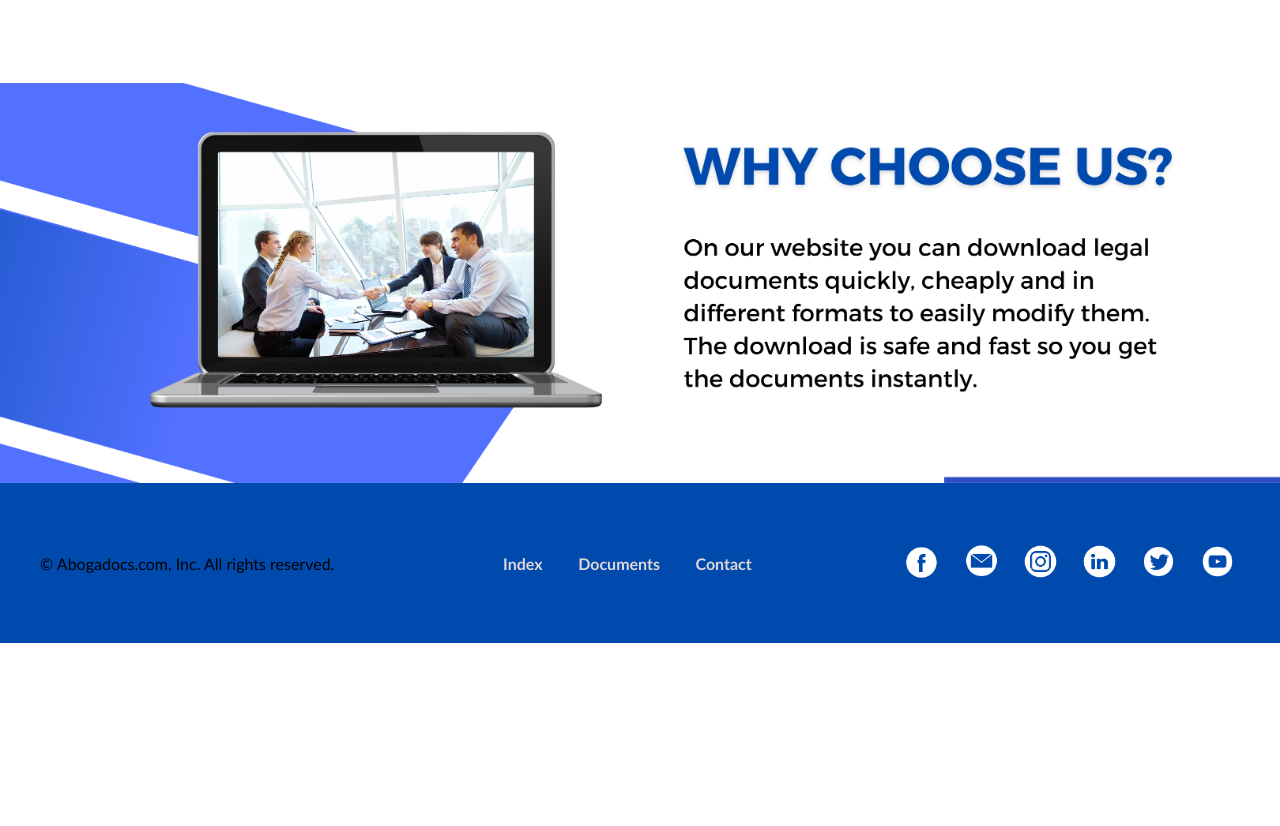
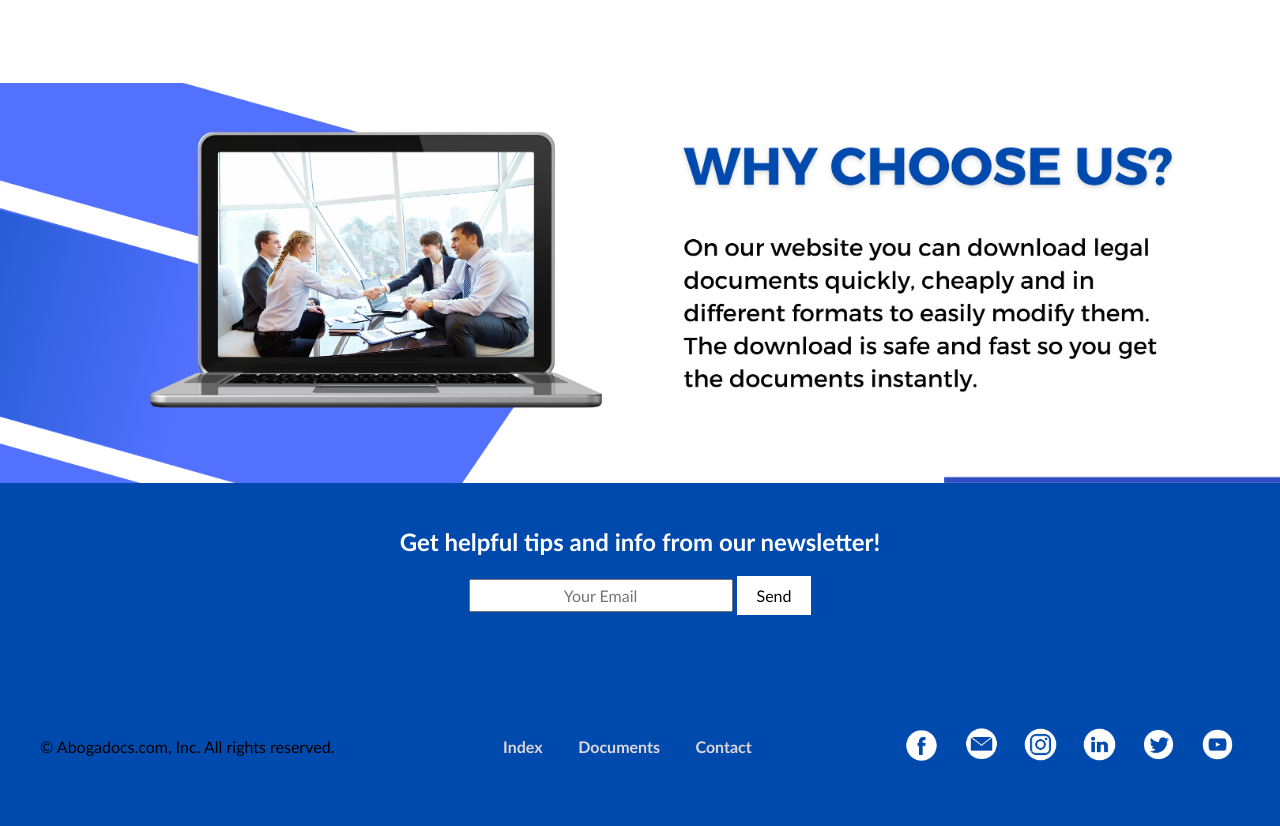
Before and after one commit to Juliangarciam13/Abogadocs, a plain HTML site: page index.html in a window 1280 px wide. Shown: the part 1137-1963 px from the top of the page. Before the commit the page ends 1780 px from the top, so only its background shows below. Drawn offline with Linux system fonts and the light colour scheme.

Commit message:
Created and added form with submit option

```diff
--- a/index.css
+++ b/index.css
@@ -97,6 +97,51 @@ nav a {
     height: 45px;
     list-style: none;
 }
+#newsletter {
+    background-color: #004aad;
+    padding: 20px;
+    text-align: center;
+}
+
+#newsletter h3 {
+    font-size: 150%;
+    margin-bottom: 10px;
+    color: #fefeff;
+    font-family: 'Gill Sans', 'Gill Sans MT', Calibri, 'Trebuchet MS', sans-serif;
+}
+
+#newsletter form {
+    display: inline-block;
+}
+
+#newsletter label {
+    display: block;
+    font-size: 100%;
+    margin-bottom: 10%;
+}
+
+#newsletter input[type="email"] {
+    font-size: 100%;
+    padding: 5px;
+    width: 250px;
+    margin-bottom: 10%;
+    text-align: center;
+    font-family: 'Gill Sans', 'Gill Sans MT', Calibri, 'Trebuchet MS', sans-serif;
+}
+
+#newsletter input[type="submit"] {
+    background-color: #ffffff;
+    border: none;
+    color: rgb(0, 0, 0);
+    cursor: pointer;
+    font-size: 100%;
+    padding: 10px 20px;
+    text-align: center;
+    text-decoration: none;
+    display: inline-block;
+    margin: 10px 0;
+    font-family: 'Gill Sans', 'Gill Sans MT', Calibri, 'Trebuchet MS', sans-serif;
+}
 
 .footerSocialLink:hover {
     opacity: 0.3;
--- a/index.html
+++ b/index.html
@@ -35,6 +35,13 @@
         <div id="Form">
 
         </div>
+    </div>
+    <div id="newsletter">
+        <h3>Get helpful tips and info from our newsletter!</h3>
+        <form action="#" method="post">
+        <input type="email" name="email" id="email" placeholder="Your Email" required>
+        <input type="submit" value="Send">
+        </form>
     </div>
 </body>
 <footer>
```
